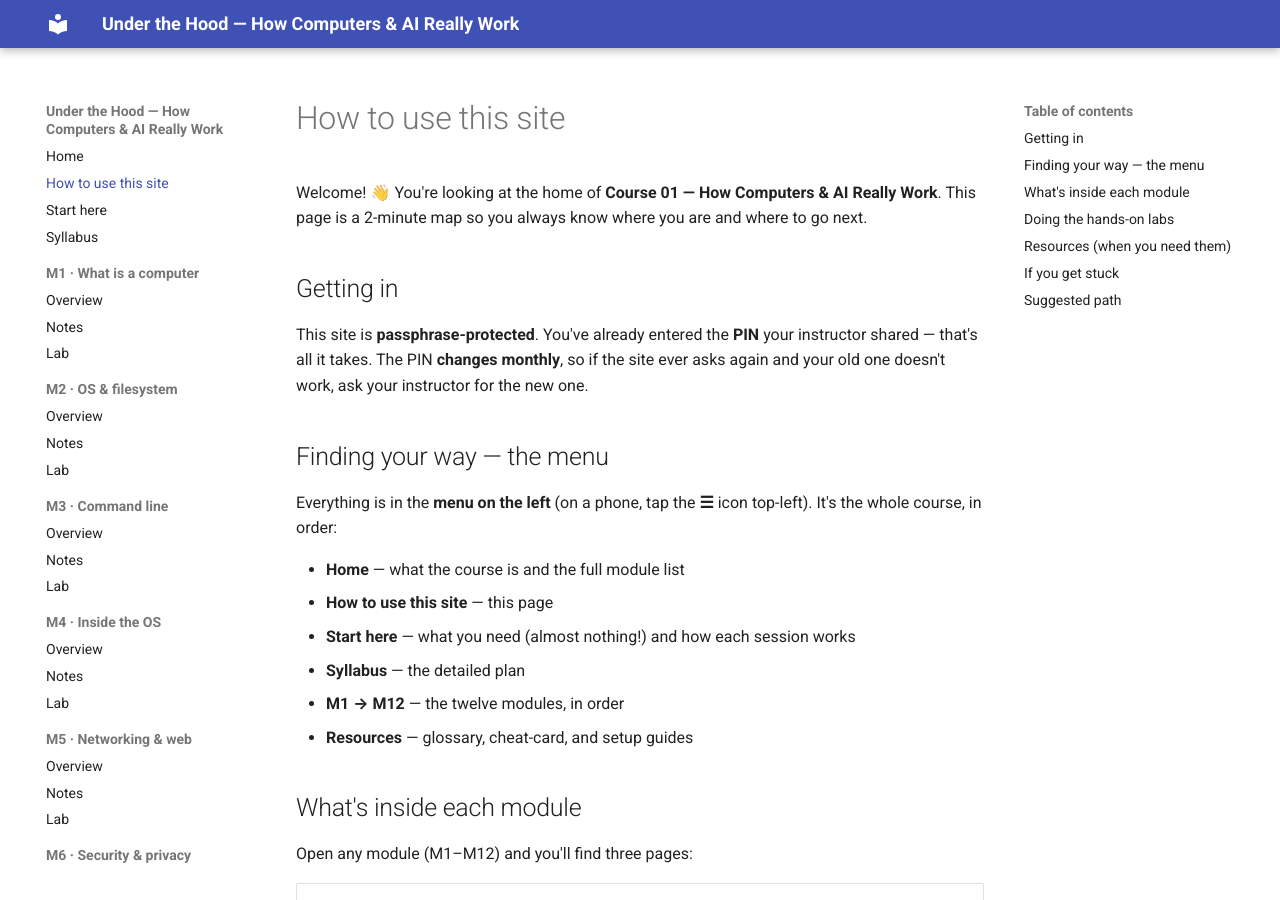
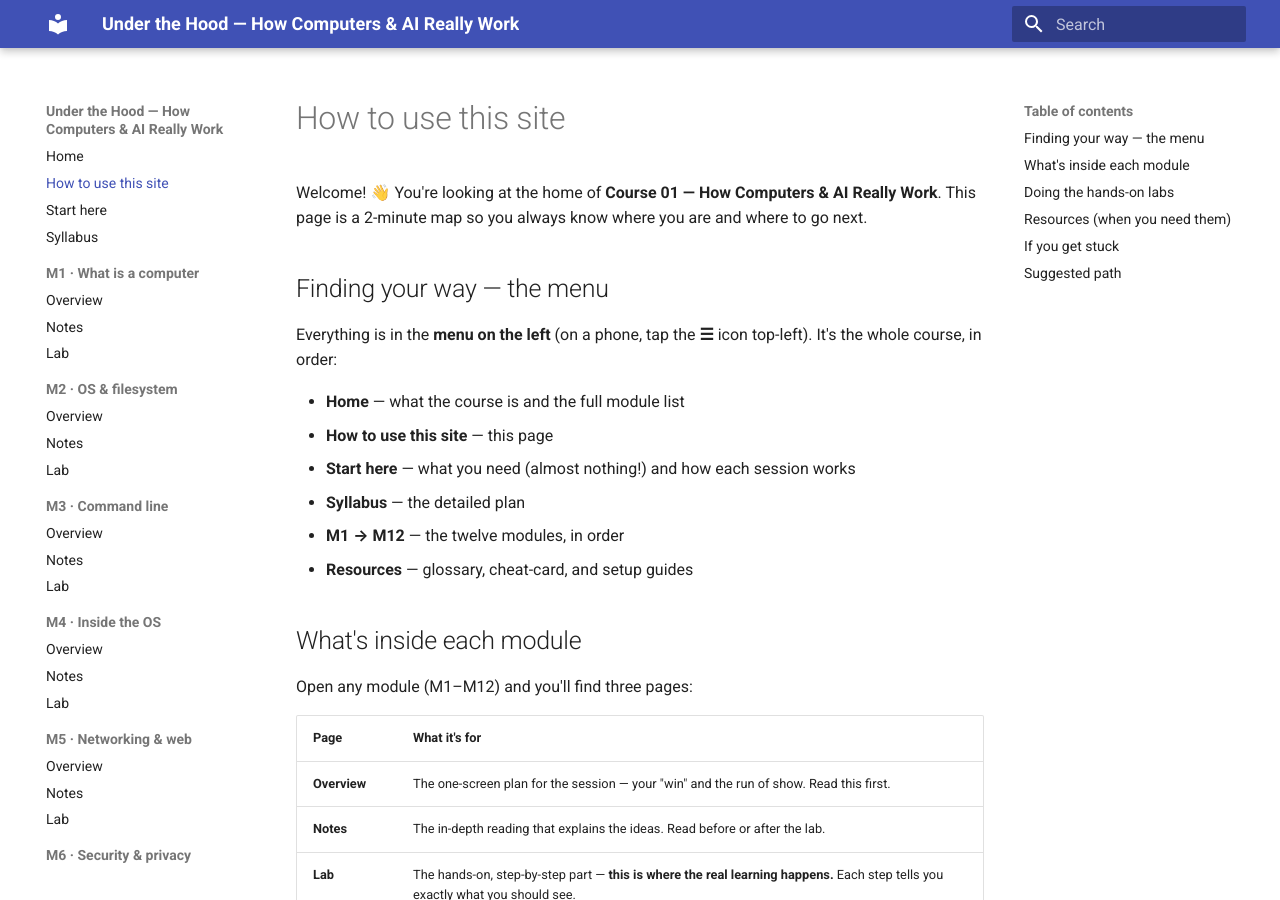
Before and after one commit to ThinkTechConsultingLLC/under-the-hood-course, an MkDocs documentation site: the page built from course-01-computers-and-ai/how-to-use-this-site.md, in a window 1280 px wide and 900 px high. Built offline with MkDocs 1.6.1 and Material for MkDocs 9.7.7, drawn with Linux system fonts in a browser that asks for light colours.

Commit message:
Make the published site fully public (remove StatiCrypt passphrase); re-enable search

```diff
--- a/course-01-computers-and-ai/how-to-use-this-site.md
+++ b/course-01-computers-and-ai/how-to-use-this-site.md
@@ -1,9 +1,6 @@
 # How to use this site
 
 Welcome! 👋 You're looking at the home of **Course 01 — How Computers & AI Really Work**. This page is a 2-minute map so you always know where you are and where to go next.
-
-## Getting in
-This site is **passphrase-protected**. You've already entered the **PIN** your instructor shared — that's all it takes. The PIN **changes monthly**, so if the site ever asks again and your old one doesn't work, ask your instructor for the new one.
 
 ## Finding your way — the menu
 Everything is in the **menu on the left** (on a phone, tap the **☰** icon top-left). It's the whole course, in order:
--- a/mkdocs.yml
+++ b/mkdocs.yml
@@ -5,11 +5,6 @@ site_description: "A hands-on, live-online course for adult beginners — how co
 docs_dir: course-01-computers-and-ai
 site_dir: site
 use_directory_urls: true
-
-# Search is disabled on purpose: the site is encrypted (StatiCrypt) for a passphrase-gated
-# public deploy, and a search index would leak page text even when pages are locked.
-plugins: []
-
 theme:
   name: material
   features:
```
Also changed, not shown: 1 other file.
